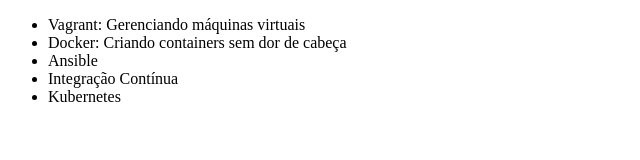
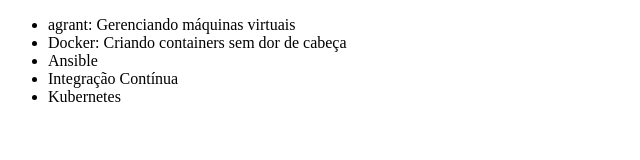
Before and after one commit to vmartinsly/alura-gitegithub, a plain HTML site: page index.html in a window 1280 px wide. Shown: the full height of the page, 0-640 px from the left. Drawn offline with Linux system fonts and the light colour scheme.

Commit message:
Revert "Alterando o código"
This reverts commit e92bab147a40b3ef89b4662fe64fed45a595650f.

```diff
--- a/index.html
+++ b/index.html
@@ -6,7 +6,7 @@
 </head>
 <body>
     <ul>
-        <li>Vagrant: Gerenciando máquinas virtuais</li>
+        <li>agrant: Gerenciando máquinas virtuais</li>
         <li>Docker: Criando containers sem dor de cabeça</li>
         <li>Ansible</li>
         <li>Integração Contínua</li>
```
